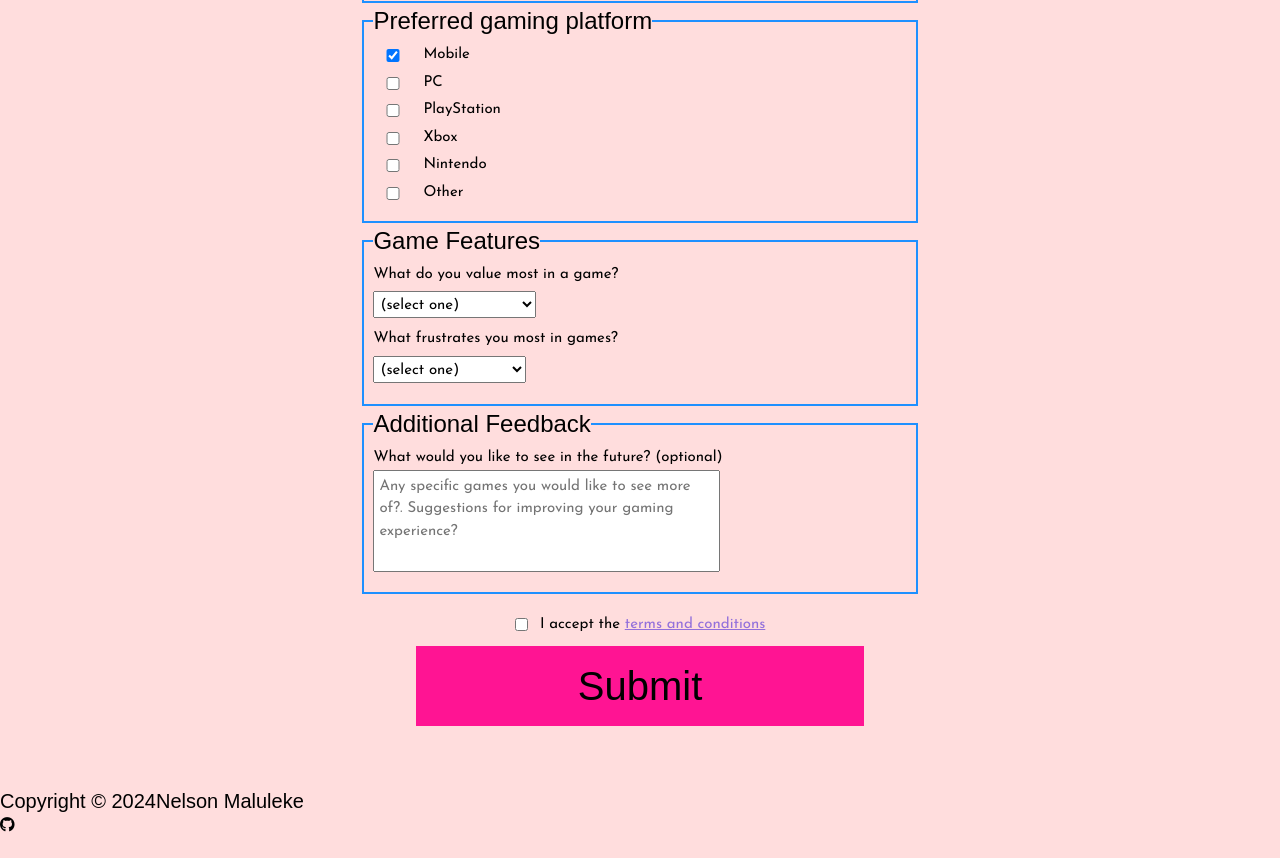
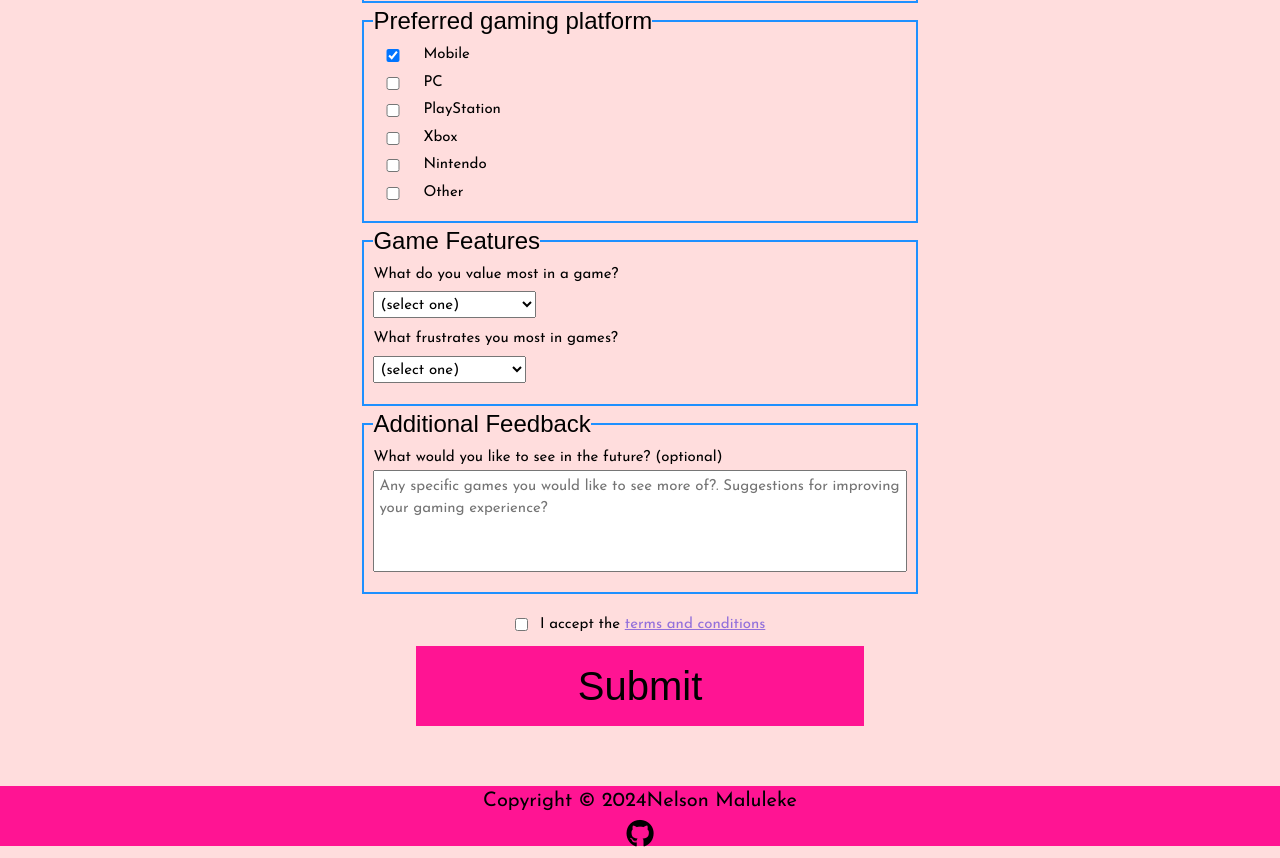
Before and after one commit to Nelson-Maluleke/gamer-survey, a plain HTML site: page index.html in a window 1280 px wide. Shown: the part 711-1569 px from the top of the page. Drawn offline with nearby package versions, Linux system fonts and the light colour scheme; a web font is replaced by a local one.

Commit message:
Update styles.css

```diff
--- a/styles.css
+++ b/styles.css
@@ -1,8 +1,8 @@
 body {
  padding: 0;
  margin: 0;
- width: 100vw;
- /*height: 100vh;*/
+ max-width: 100vw;
+ max-height: 100vh;
  box-sizing: border-box;
  font-family: "Josefin Sans", sans-serif;
 }
@@ -138,6 +138,7 @@ input[type=number] {
 .freq div input,
 .platform div input {
  margin-left: -230px;
+ cursor: pointer;
 }
 
 .features select {
@@ -145,12 +146,15 @@ input[type=number] {
  margin: 5px 0px 10px 0px;
  padding: 4px 2px;
  outline: none;
+ cursor: pointer;
 }
 
 textarea {
  resize: none;
  outline: none;
  padding: 5px;
+ width: 100%;
+ overflow-x: hidden;
 }
 
 textarea:focus {
@@ -173,10 +177,11 @@ button {
 button:hover,
 button:focus {
  background-color: hotpink;
+ cursor: pointer;
 }
 
 button:active {
- background-color: hotpink;
+ background-color: deeppink;
  color: white;
 }
 
@@ -300,6 +305,21 @@ button:active {
   right: 25px;
   font-size: 36px;
   margin-left: 50px;
+ }
 }
 
+footer {
+ height: 60px;
+ width: 100%;
+ background-color: deeppink;
+ text-align: center;
 }
+
+footer .author {
+  display: block;
+ font-family: "Josefin Sans", sans-serif;
+}
+
+.git {
+ font-size: 28px;
+}
```
